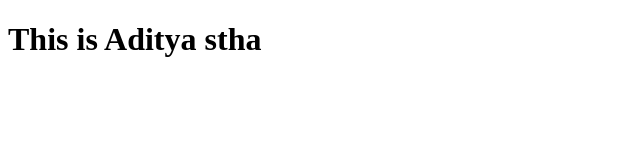
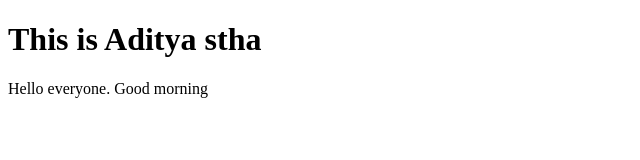
Before and after one commit to durgalal123/durgalal, a plain HTML site: page index.html in a window 1280 px wide. Shown: the whole page, without its empty margins (0-640 px from the left). Drawn offline with Linux system fonts and the light colour scheme.

Commit message:
add paragraph

```diff
--- a/index.html
+++ b/index.html
@@ -5,6 +5,7 @@
     <meta name="viewport" content="width=device-width, initial-scale=1.0">
     <title>Document</title>
     <h1>This is Aditya stha</h1>
+    <p>Hello everyone. Good morning</p>
 </head>
 <body>
 
```
